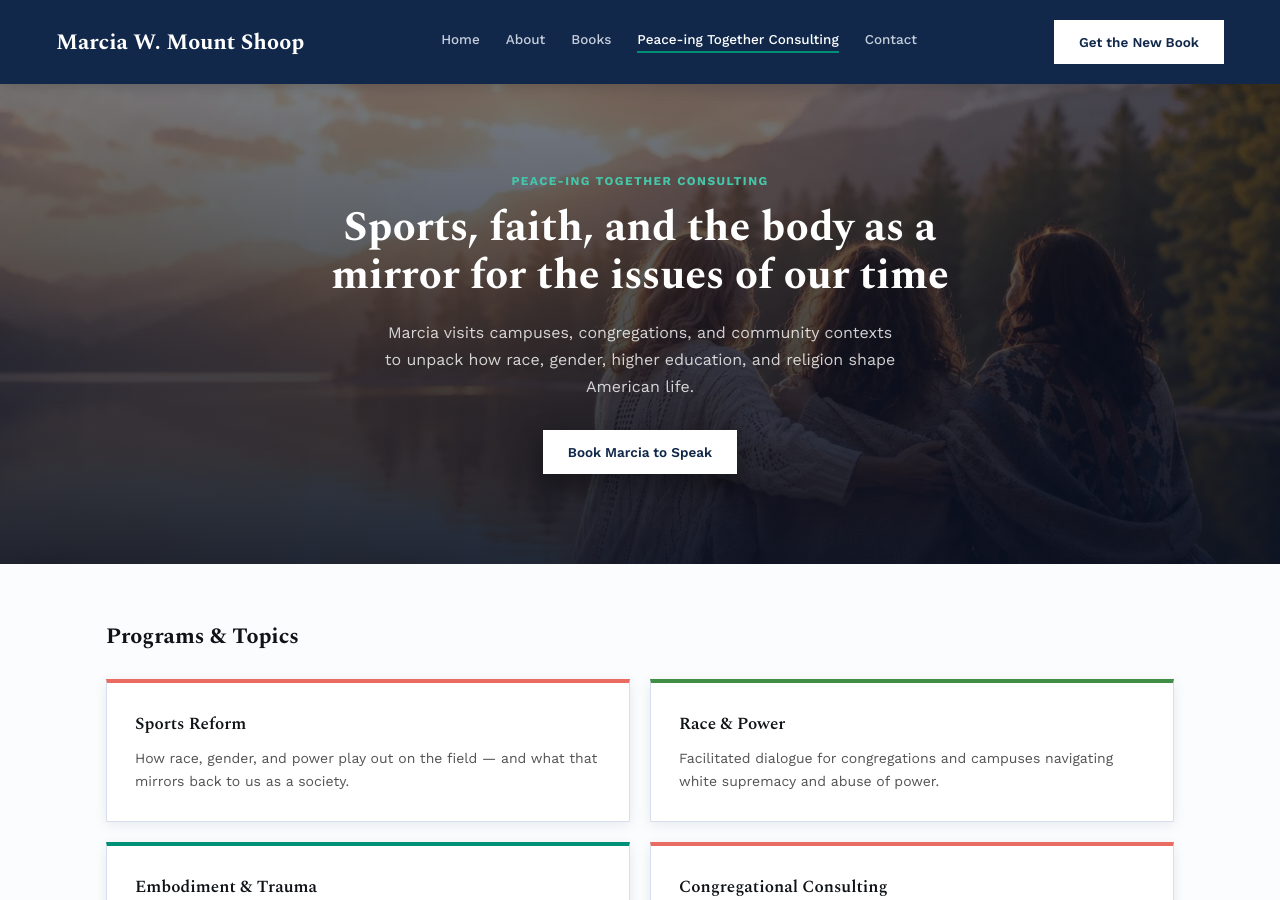
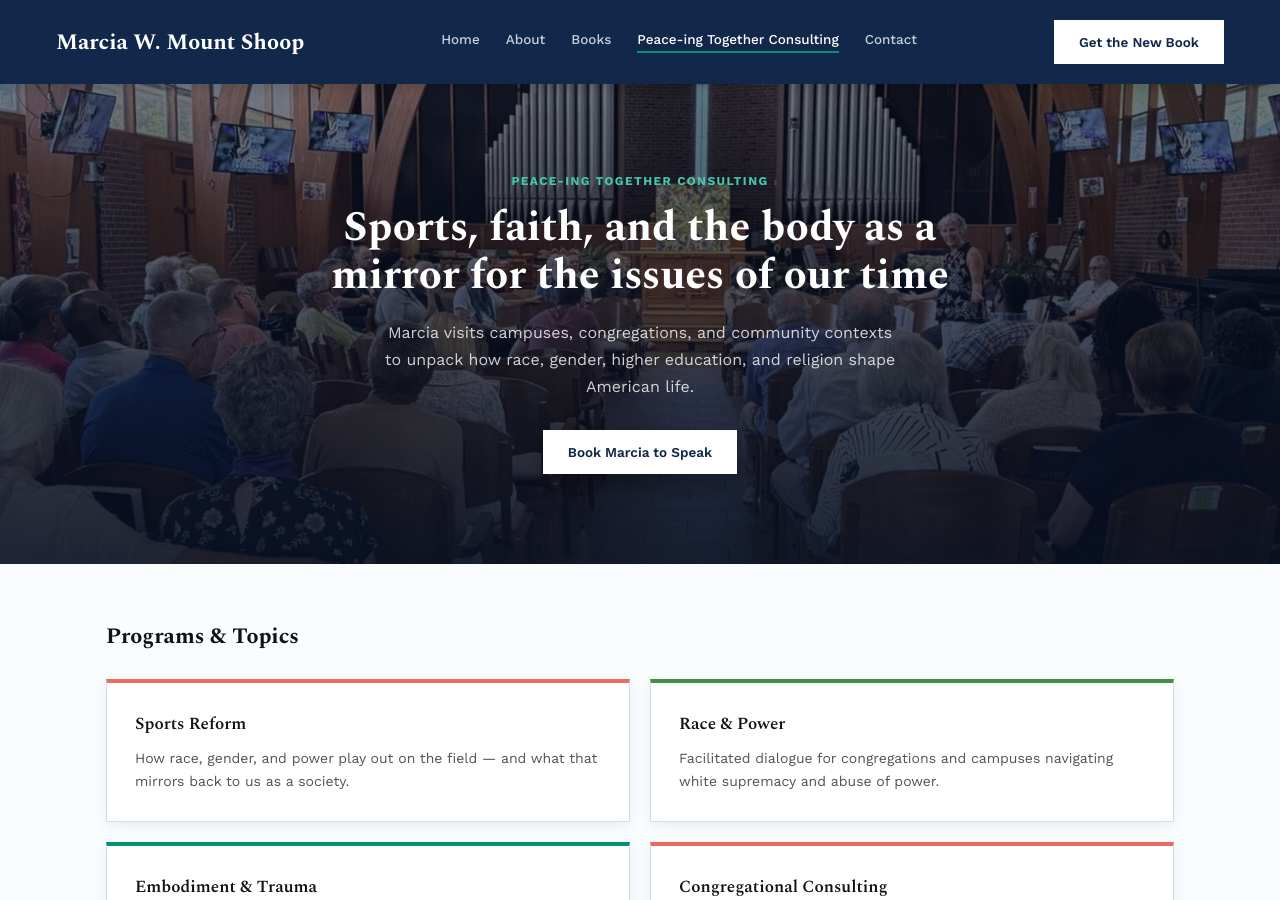
Before and after one commit to dauble/mms_prototypes, a Jekyll site: the page built from peace-ing-together-consulting.md, in a window 1280 px wide and 900 px high. Built offline with Jekyll 4.4.1, drawn with Linux system fonts in a browser that asks for light colours.

Commit message:
update consulting image

```diff
--- a/peace-ing-together-consulting.md
+++ b/peace-ing-together-consulting.md
@@ -12,7 +12,7 @@ permalink: /peace-ing-together-consulting/
   <div class="hero-photo">
     <picture>
       <source srcset="{{ '/assets/images/consulting/peace-ing-together-consult.webp' | relative_url }}" type="image/webp">
-      <img src="{{ '/assets/images/consulting/peace-ing-together-consult.png' | relative_url }}" alt="" class="hero-photo__img" fetchpriority="high" decoding="async">
+      <img src="{{ '/assets/images/consulting/peace-ing-together-consult.jpg' | relative_url }}" alt="" class="hero-photo__img" style="object-position:center 0" fetchpriority="high" decoding="async">
     </picture>
     <div class="hero-photo__scrim" style="background:linear-gradient(180deg,rgba(8,16,34,.55) 0%,rgba(8,16,34,.9) 100%)"></div>
     <div class="hero-photo__content">
```
Also changed, not shown: assets/images/consulting/peace-ing-together-consult.jpg (added), assets/images/consulting/peace-ing-together-consult.png (deleted), assets/images/consulting/peace-ing-together-consult.webp.
